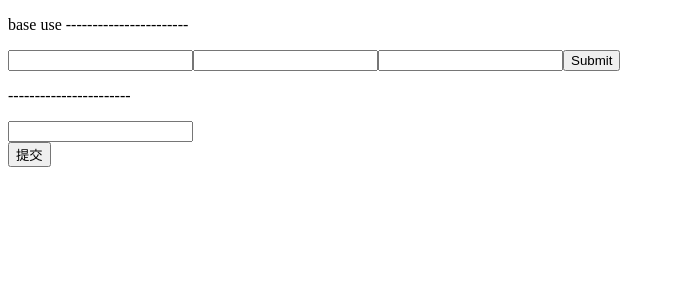
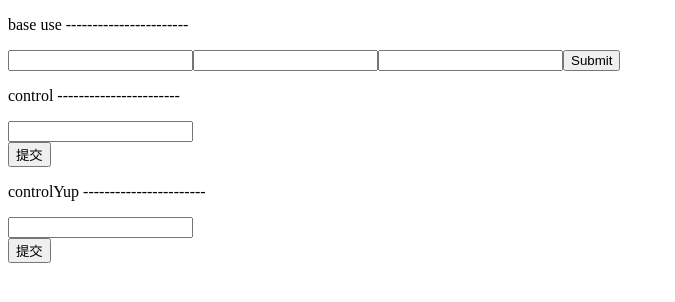
Before and after one commit to zhyafe/react-hook-form, a React app: page / in a window 1280 px wide. Shown: the top 302 px of the page, without its empty margins (0-675 px from the left). Built offline with nearby package versions, Linux system fonts and the light colour scheme.

Commit message:
使用yup校验

```diff
--- a/package.json
+++ b/package.json
@@ -24,9 +24,11 @@
     "webpack-cli": "^4.5.0"
   },
   "dependencies": {
+    "@hookform/resolvers": "^2.0.0",
     "core-js": "3.8.0",
     "react": "^17.0.1",
     "react-dom": "^17.0.1",
-    "react-hook-form": "^7.0.1"
+    "react-hook-form": "^7.0.1",
+    "yup": "^0.32.9"
   }
 }
--- a/src/demo/App.tsx
+++ b/src/demo/App.tsx
@@ -1,14 +1,17 @@
 import React from "react";
-import BaseUse from "./baseUse";
+import BaseUse from "./BaseUse";
 import Control from "./Control";
+import ControlYup from "./ControlYup";
 
 function App() {
   return (
     <div>
       <p>base use -----------------------</p>
       <BaseUse />
-      <p> -----------------------</p>
+      <p> control -----------------------</p>
       <Control />
+      <p> controlYup -----------------------</p>
+      <ControlYup />
     </div>
   );
 }
--- /dev/null
+++ b/src/demo/ControlYup.tsx
@@ -0,0 +1,59 @@
+import React from "react";
+import { Controller, useForm } from "react-hook-form";
+import { yupResolver } from "@hookform/resolvers/yup";
+import * as yup from "yup";
+
+interface Props {}
+
+function Input(field) {
+  // console.log("props");
+
+  return (
+    <div>
+      {/* <p onClick={() => onChange(Math.floor(Math.random() * 10))}>onChagne</p>
+      <p>
+        {name}:{value}
+      </p> */}
+      <input autoComplete="off" {...field}></input>
+    </div>
+  );
+}
+
+const schema = yup.object().shape({
+  name: yup.string().required().min(9),
+  age: yup.number().positive().integer().required(),
+});
+
+const ControlYup = (props: Props) => {
+  const { control, handleSubmit } = useForm({
+    resolver: yupResolver(schema),
+  });
+  return (
+    <div>
+      <Controller
+        control={control}
+        name="name"
+        rules={{ required: true, minLength: 9 }}
+        render={({ field: { ref, ...resFiled }, fieldState, formState }) => {
+          console.log("control data", fieldState.error, formState.errors);
+
+          return (
+            <div>
+              <Input {...resFiled} />
+              {fieldState.error && <p>{fieldState.error.message}</p>}
+            </div>
+          );
+        }}
+      ></Controller>
+      <button
+        onClick={handleSubmit((data) => {
+          // console.log("submit data", data);
+        })}
+      >
+        提交
+      </button>
+    </div>
+  );
+};
+
+export default ControlYup;
```
Also changed, not shown: 2 other files (tests, documents, lock files or other folders).
